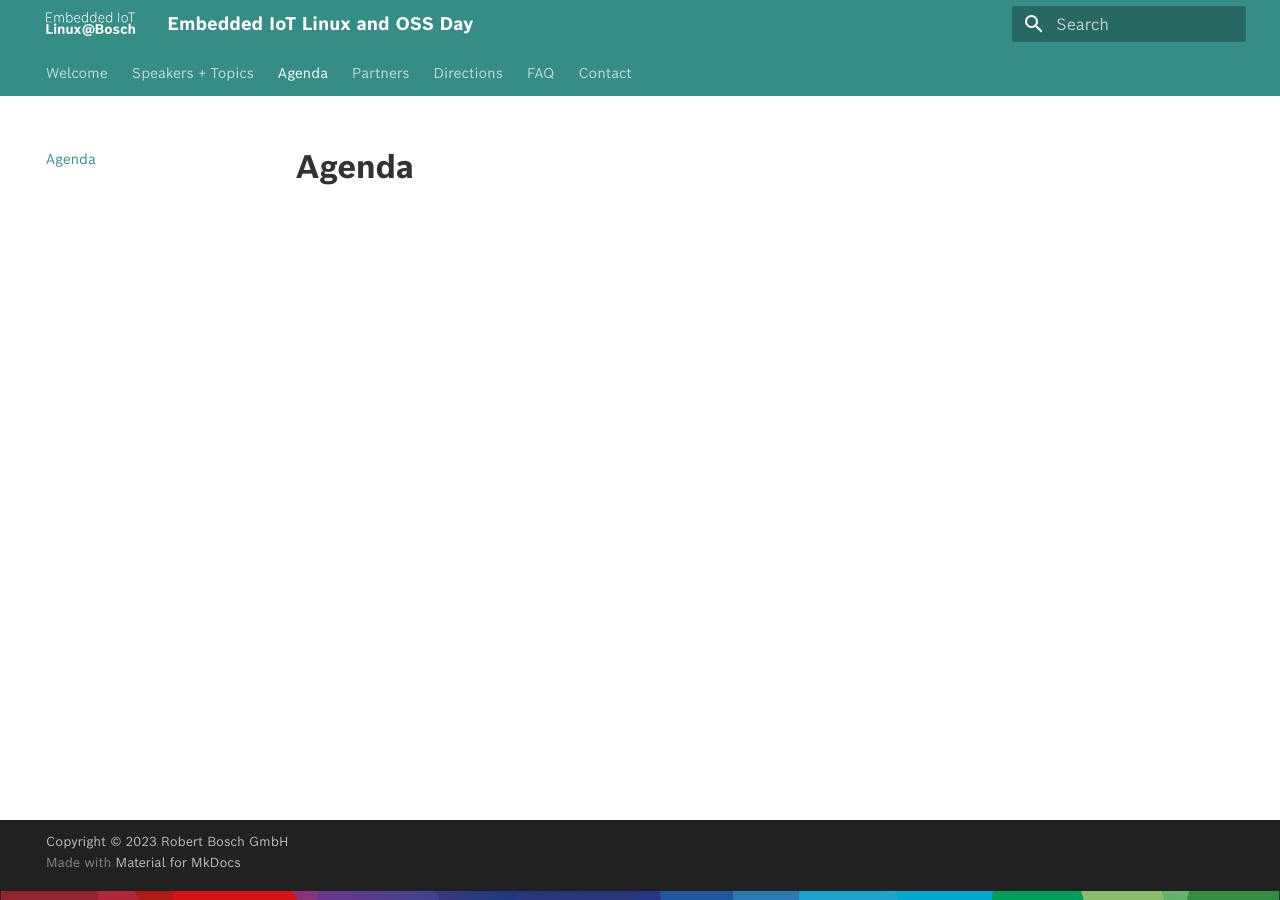
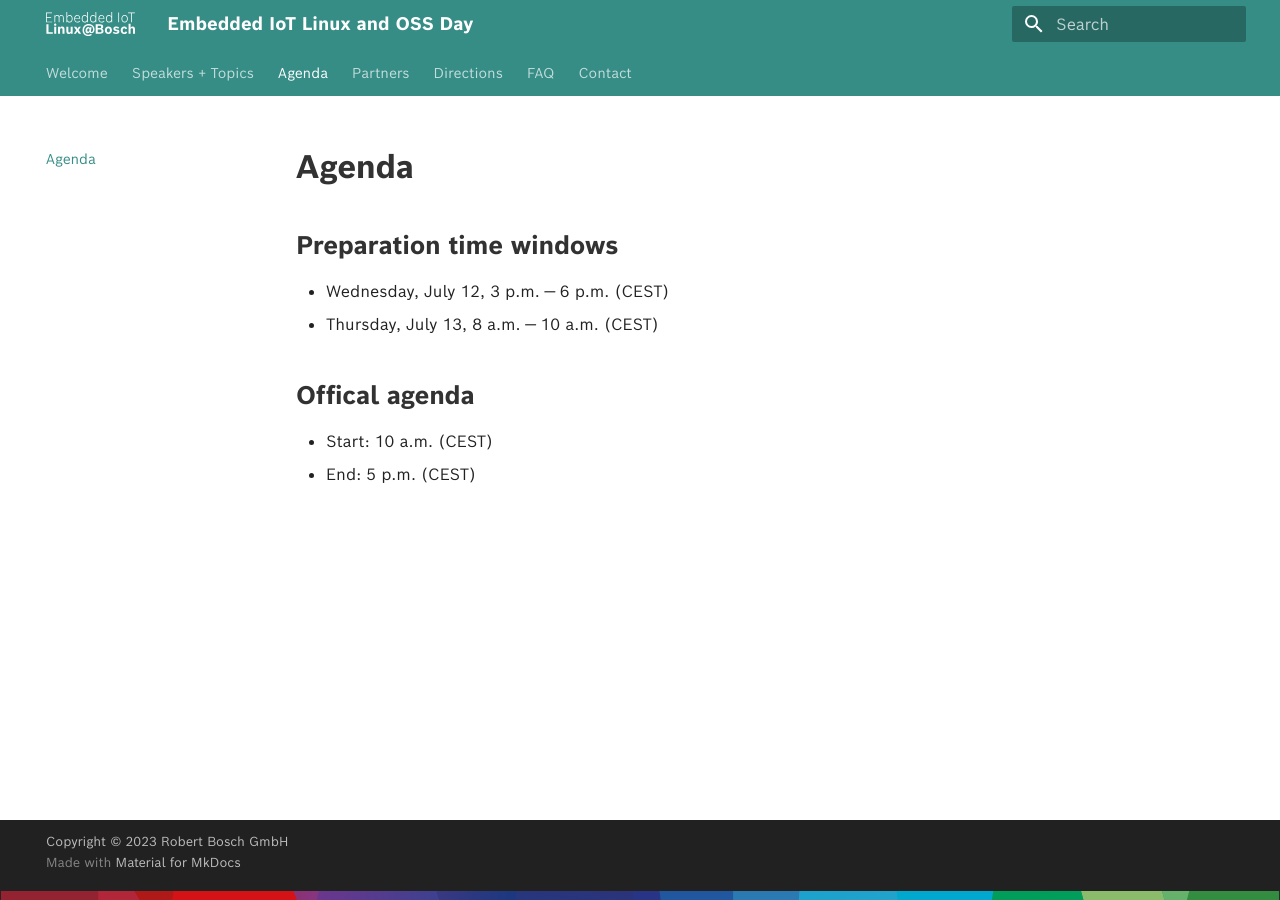
Before and after one commit to boschglobal/embedded-linux, an MkDocs documentation site: the page built from docs/agenda.md, in a window 1280 px wide. Built offline with MkDocs 1.6.1 and Material for MkDocs 9.7.7, drawn with Linux system fonts in a browser that asks for light colours.

Commit message:
Fill initial agenda page
Signed-off-by: Sietze van Buuren <Sietze.vanBuuren@de.bosch.com>

```diff
--- a/docs/agenda.md
+++ b/docs/agenda.md
@@ -4,3 +4,13 @@ hide:
 ---
 
 # Agenda
+
+## Preparation time windows
+
+- Wednesday, July 12, 3 p.m. — 6 p.m. (CEST)
+- Thursday, July 13, 8 a.m. — 10 a.m. (CEST)
+
+## Offical agenda
+
+- Start: 10 a.m. (CEST)
+- End: 5 p.m. (CEST)
```
